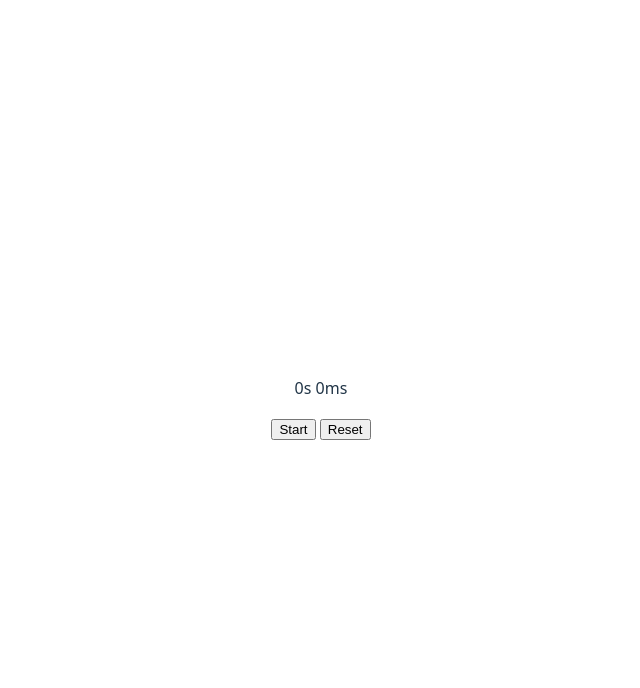
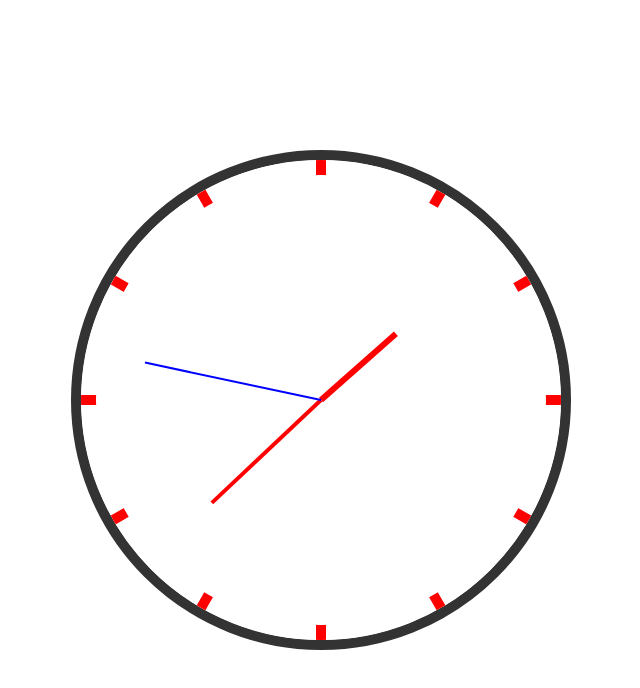
Before and after one commit to tooyoungtobeloved/react-practice-demo, a React (Vite) app: page / in a window 1280 px wide. Shown: the top 688 px of the page, without its empty margins (319-959 px from the left). Built offline with nearby package versions, Linux system fonts and the light colour scheme.

Commit message:
feat: AnalogClock

```diff
--- a/src/App.tsx
+++ b/src/App.tsx
@@ -9,13 +9,13 @@ import './App.css'
 // import TicTacToeDemo from './demo/TicTacToeDemo';
 // import ImageCarouselDemo from './demo/ImageCarouselDemo';
 // import JobBoardDemo from './demo/JobBoardDemo';
-import StopWatchDemo from './demo/StopWatchDemo';
+import AnalogClockDemo from './demo/AnalogClockDemo';
 // import TransferListDemo from './demo/TransferListDemo';
 // todo dialog
 function App() {
   return (
     <>
-      <StopWatchDemo />
+      <AnalogClockDemo />
     </>
   )
 }
--- /dev/null
+++ b/src/components/AnalogClock/AnalogClock.tsx
@@ -0,0 +1,62 @@
+import React, { useState, useEffect } from 'react';
+import './style.css';
+
+export default function AnalogClock() {
+  const [time, setTime] = useState(new Date());
+
+  // 每秒更新一次时间
+  useEffect(() => {
+    const ticker = setInterval(() => {
+      setTime(new Date());
+    }, 1000);
+    return () => clearInterval(ticker);
+  }, []);
+
+  // 分别计算时针、分针、秒针旋转的角度
+  const seconds = time.getSeconds();
+  const minutes = time.getMinutes();
+  const hours = time.getHours() % 12;
+
+  const secondAngle = seconds * 6; // 360°/60 = 6° 每秒
+  const minuteAngle = minutes * 6 + seconds * 0.1; // 分针：6°/分钟 + 0.1°/秒
+  const hourAngle = hours * 30 + minutes * 0.5;    // 时针：30°/小时 + 0.5°/分钟
+
+  return (
+    <div className="analog-clock">
+      <div className="clock-face">
+        {/* 表盘内侧白色圆 */}
+        <div className="mark"></div>
+
+
+        {/* 小时刻度 12 个 */}
+        {Array.from({ length: 12 }).map((_, i) => {
+          return (
+            <div className={`markers hour-markers translate-${i}`} key={`h-${i}`}>
+            </div>
+          );
+        })}
+        {/* 分针刻度 60 个 */}
+        {Array.from({ length: 60 }).map((_, i) => {
+          return (
+            <div className="markers minute-markers" key={`m-${i}`}>
+            </div>
+          );
+        })}
+
+        {/* 指针 */}
+        <div
+          className="hand hour-hand"
+          style={{ transform: `translateX(-50%) rotate(${hourAngle}deg)` }}
+        ></div>
+        <div
+          className="hand minute-hand"
+          style={{ transform: `translateX(-50%) rotate(${minuteAngle}deg)` }}
+        ></div>
+        <div
+          className="hand second-hand"
+          style={{ transform: `translateX(-50%) rotate(${secondAngle}deg)` }}
+        ></div>
+      </div>
+    </div>
+  );
+}
--- /dev/null
+++ b/src/components/AnalogClock/style.css
@@ -0,0 +1,162 @@
+.analog-clock {
+    width: 500px;
+    height: 500px;
+    border: 10px solid #333;
+    border-radius: 50%;
+    overflow: hidden;
+    position: relative;
+  }
+
+  .clock-face {
+    width: 100%;
+    height: 100%;
+    border-radius: 50%;
+    background: white;
+    position: relative;
+  }
+
+  /* 内部白色表盘 */
+  .mark {
+    width: calc(100% - 30px);
+    height: calc(100% - 30px);
+    border-radius: 50%;
+    background: white;
+    position: absolute;
+    left: 50%;
+    top: 50%;
+    transform: translate(-50%, -50%);
+    z-index: 2;
+  }
+
+  /* 时钟数字样式 */
+  .clock-number {
+    position: absolute;
+    left: 50%;
+    top: 50%;
+    transform-origin: center;
+    font-size: 24px;
+    font-weight: bold;
+    color: #333;
+  }
+
+  /* 刻度通用样式 */
+  .markers {
+    position: absolute;
+    left: 50%;
+    bottom: 50%; /* 底端对齐圆心 */
+    transform-origin: bottom center;
+    transform: translateX(-50%);
+  }
+
+  /* 以下为小时刻度（translate-0 至 translate-11，每个旋转角度步长 30°） */
+  .translate-0 {
+    height: 60%;
+    width: 10px;
+    background-color: red;
+    transform: translateX(-50%) rotate(0deg);
+  }
+  .translate-1 {
+    height: 60%;
+    width: 10px;
+    background-color: red;
+    transform: translateX(-50%) rotate(30deg);
+  }
+  .translate-2 {
+    height: 60%;
+    width: 10px;
+    background-color: red;
+    transform: translateX(-50%) rotate(60deg);
+  }
+  .translate-3 {
+    height: 60%;
+    width: 10px;
+    background-color: red;
+    transform: translateX(-50%) rotate(90deg);
+  }
+  .translate-4 {
+    height: 60%;
+    width: 10px;
+    background-color: red;
+    transform: translateX(-50%) rotate(120deg);
+  }
+  .translate-5 {
+    height: 60%;
+    width: 10px;
+    background-color: red;
+    transform: translateX(-50%) rotate(150deg);
+  }
+  .translate-6 {
+    height: 60%;
+    width: 10px;
+    background-color: red;
+    transform: translateX(-50%) rotate(180deg);
+  }
+  .translate-7 {
+    height: 60%;
+    width: 10px;
+    background-color: red;
+    transform: translateX(-50%) rotate(210deg);
+  }
+  .translate-8 {
+    height: 60%;
+    width: 10px;
+    background-color: red;
+    transform: translateX(-50%) rotate(240deg);
+  }
+  .translate-9 {
+    height: 60%;
+    width: 10px;
+    background-color: red;
+    transform: translateX(-50%) rotate(270deg);
+  }
+  .translate-10 {
+    height: 60%;
+    width: 10px;
+    background-color: red;
+    transform: translateX(-50%) rotate(300deg);
+  }
+  .translate-11 {
+    height: 60%;
+    width: 10px;
+    background-color: red;
+    transform: translateX(-50%) rotate(330deg);
+  }
+
+  /* 分针刻度样式 */
+  .minute-markers {
+    height: 40%;
+    width: 4px;
+    background-color: gray;
+    position: absolute;
+    left: 50%;
+    bottom: 50%;
+    transform-origin: bottom center;
+    transform: translateX(-50%);
+  }
+
+  /* 指针通用样式 */
+  .hand {
+    position: absolute;
+    left: 50%;
+    bottom: 50%;
+    transform-origin: bottom center;
+    transform: translateX(-50%) rotate(0deg);
+    z-index: 3;
+  }
+
+  /* 各指针 */
+  .hour-hand {
+    height: 100px;
+    width: 6px;
+    background-color: red;
+  }
+  .minute-hand {
+    height: 150px;
+    width: 4px;
+    background-color: red;
+  }
+  .second-hand {
+    height: 180px;
+    width: 2px;
+    background-color: blue;
+  }
--- /dev/null
+++ b/src/demo/AnalogClockDemo.tsx
@@ -0,0 +1,6 @@
+import AnalogClock from "../components/AnalogClock/AnalogClock"
+export default function AnalogClockDemo() {
+  return (
+    <AnalogClock />
+  )
+}
```
